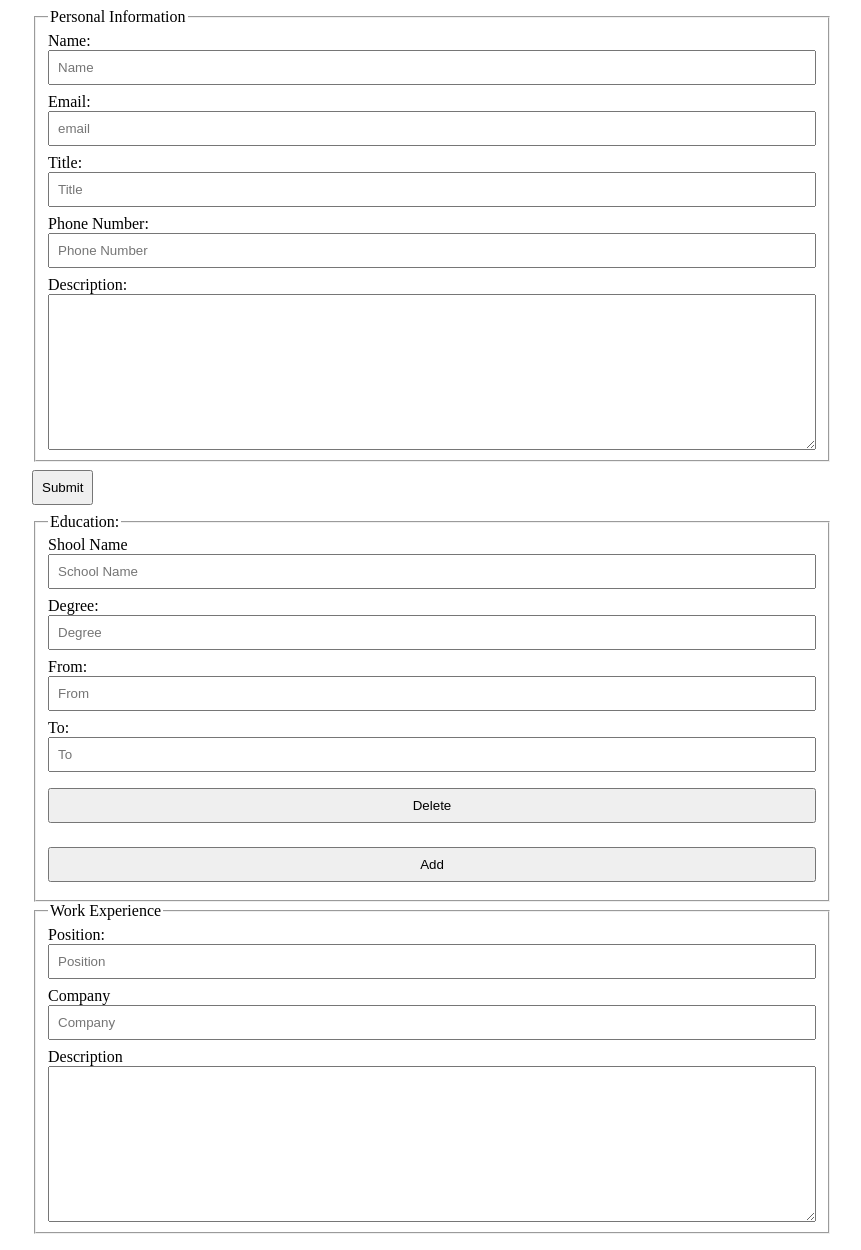
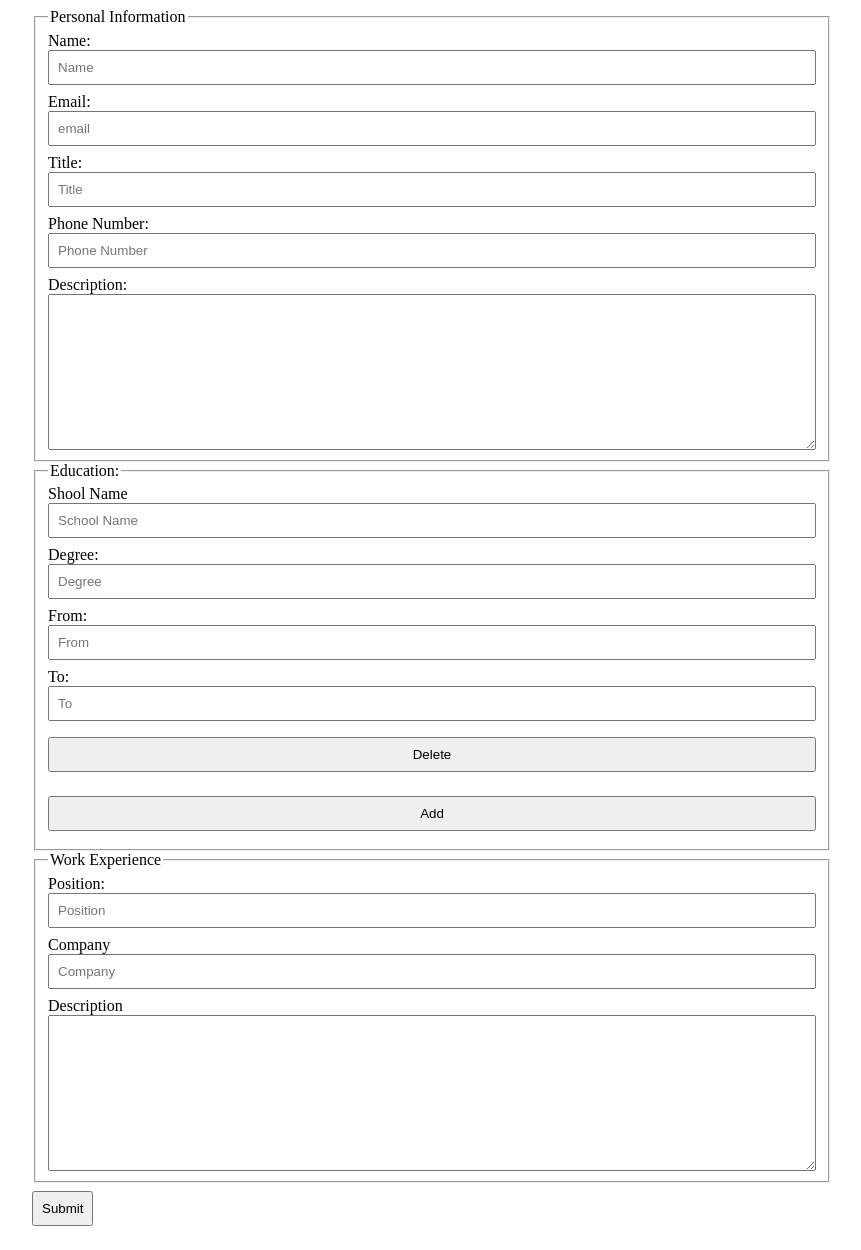
Before and after one commit to singhalex/cv-application, a React (Create React App) app: page / in a window 1280 px wide. Shown: the whole page, without its empty margins (208-1069 px from the left). Built offline with nearby package versions, Linux system fonts and the light colour scheme; the HTML template or start-up script is replaced by a standard one.

Commit message:
Rearrange components in main App
Removed the form element from each component and created a main form in
the App component for the other components to be placed in.

```diff
--- a/src/App.jsx
+++ b/src/App.jsx
@@ -85,12 +85,15 @@
 
       return (
       <div className='container'>
+          <form>
             <Personal
               onChange={this.handleChange}
               onClick={this.handleSubmit}
             />
             <Education onChange={this.handleChange} />
             <Practical onChange={this.handleChange} />
+            <button onClick={this.handleSubmit}>Submit</button>
+          </form>
           <DisplayCV
             name={name}
             email={email}
--- a/src/components/Education.jsx
+++ b/src/components/Education.jsx
@@ -5,7 +5,6 @@ class Education extends Component {
     render() {
         const {onChange} = this.props
         return (
-            <form>
             <fieldset>
                 <legend>Education:</legend>
                 <div>
@@ -50,7 +49,6 @@ class Education extends Component {
             <button>Delete</button>
             <button>Add</button>
             </fieldset>
-            </form>
         );
     }
 }
--- a/src/components/Personal.jsx
+++ b/src/components/Personal.jsx
@@ -3,10 +3,9 @@ import "../styles/personal.css"
 
 class Personal extends Component {
     render() {
-        const { onChange, onClick } = this.props;
+        const { onChange } = this.props;
 
         return (
-            <form>
             <fieldset>
                 <legend>Personal Information</legend>
                 <div>
@@ -59,8 +58,6 @@ class Personal extends Component {
                     ></textarea>
                 </div>
             </fieldset>
-                <button onClick={onClick}>Submit</button>
-            </form>
     );
     }
 }
--- a/src/components/Practical.jsx
+++ b/src/components/Practical.jsx
@@ -5,7 +5,6 @@ class Practical extends Component {
         const { onChange } = this.props;
 
         return (
-            <form>
             <fieldset>
                 <legend>Work Experience</legend>
                 <div>
@@ -38,7 +37,6 @@ class Practical extends Component {
                     />
                 </div>
             </fieldset>
-            </form>
         );
     }
 }
```
Lines whose indentation alone changed are shown as unchanged.
